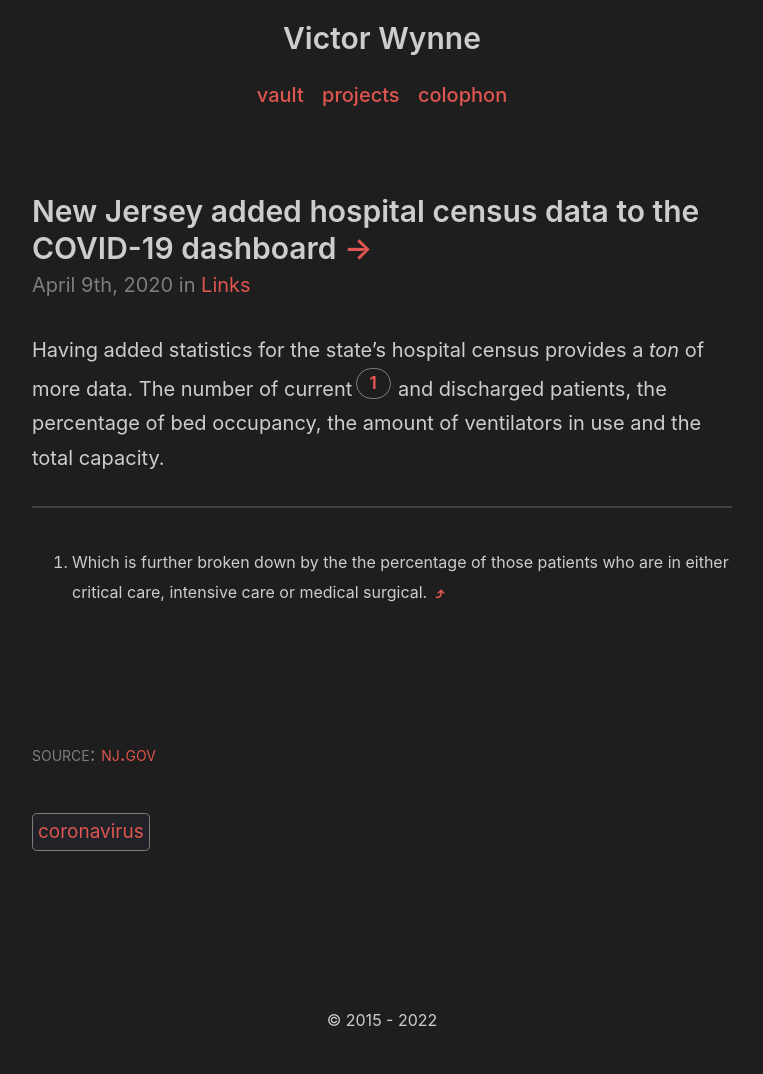
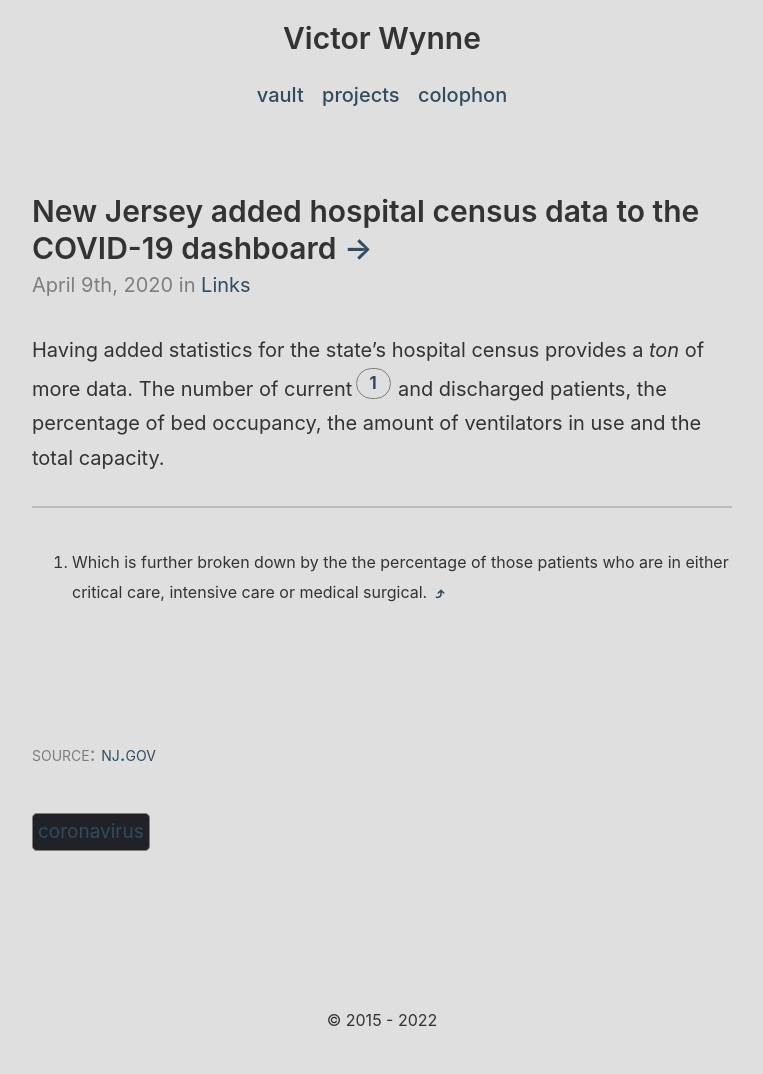
Before and after one commit to wertercatt/tooters, a Jekyll site: the page built from _posts/2020-04-09-new-jersey-added-hospital-census-data-to-the-covid-19-dashboard.md, in a window 1280 px wide. Shown: the whole page, without its empty margins (258-1021 px from the left). Built offline with Jekyll 4.4.1, drawn with Linux system fonts in a browser that asks for light colours.

Commit message:
Added light scheme styles.

```diff
--- a/_sass/_variables.scss
+++ b/_sass/_variables.scss
@@ -2,14 +2,14 @@
 $color: #919191;
 $accent: #df5550;
 $light-scheme-color: #919191;
-$light-scheme-accent: #df5550;
+$light-scheme-accent: #304c62;
 
 $bg: #1e1e1e;
 $text: #cdcdcd;
 $header: #6c6c6c;
 $header-before: #6c6c6c;
-$light-scheme-bg: #1e1e1e;
-$light-scheme-text: #cdcdcd;
+$light-scheme-bg: #dfdfdf;
+$light-scheme-text: #333333;
 $light-scheme-header: #6c6c6c;
 $light-scheme-header-before: #6c6c6c;
 
```
